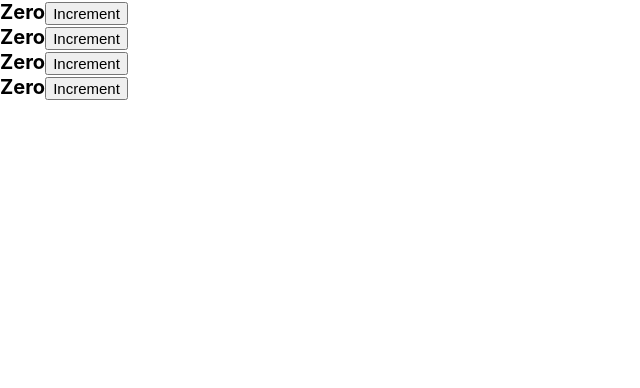
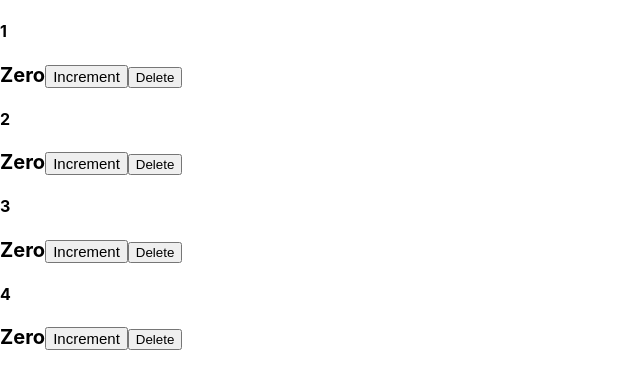
Before and after one commit to sazzlebells/coba-reactjs, a React (Create React App) app: page / in a window 1280 px wide. Shown: the top 388 px of the page, without its empty margins (0-640 px from the left). Built offline with nearby package versions, Linux system fonts and the light colour scheme.

Commit message:
raising & handling events

```diff
--- a/src/components/counter.jsx
+++ b/src/components/counter.jsx
@@ -22,9 +22,12 @@
     this.setState({ value: this.state.value + 1 });
   };
 
+  onDelete = () => {};
+
   render() {
     return (
       <React.Fragment>
+        <h4>{this.props.id}</h4>
         {/* <img src={this.state.imgUrl} alt="" /> */}
         <span style={this.style} className={this.getBadgeClasses()}>
           {this.formatCount()}
@@ -35,6 +38,12 @@
           className="btn btn-secondary btn-sm"
         >
           Increment
+        </button>
+        <button
+          onClick={this.props.onDelete}
+          className="btn btn-danger btn-sm m-2"
+        >
+          Delete
         </button>
         <br />
       </React.Fragment>
--- a/src/components/counters.jsx
+++ b/src/components/counters.jsx
@@ -10,11 +10,21 @@
       { id: 4, value: 0 },
     ],
   };
+
+  handleDelete = () => {
+    console.log("Event handler called");
+  };
+
   render() {
     return (
       <div>
         {this.state.counters.map((counter) => (
-          <Counter key={counter.id} value={counter.value} />
+          <Counter
+            key={counter.id}
+            onDelete={this.handleDelete}
+            value={counter.value}
+            id={counter.id}
+          ></Counter>
         ))}
       </div>
     );
```
